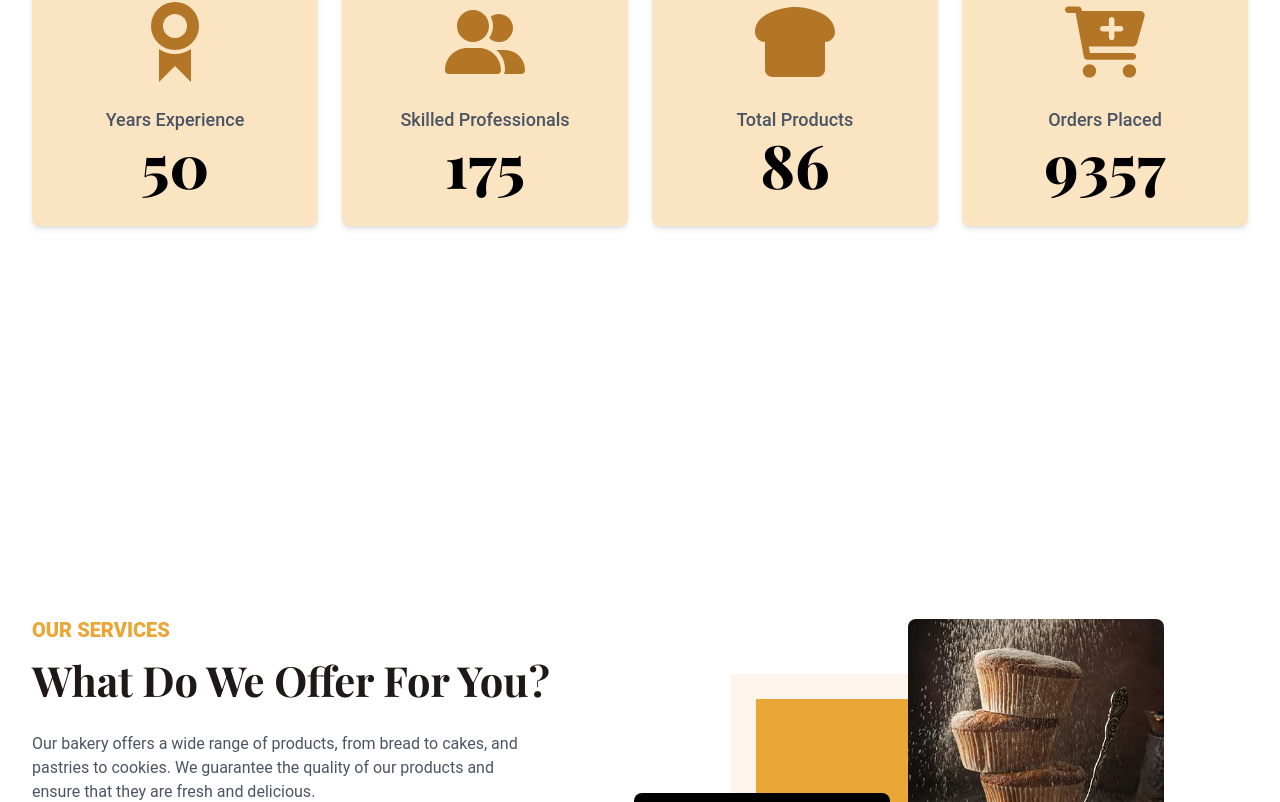
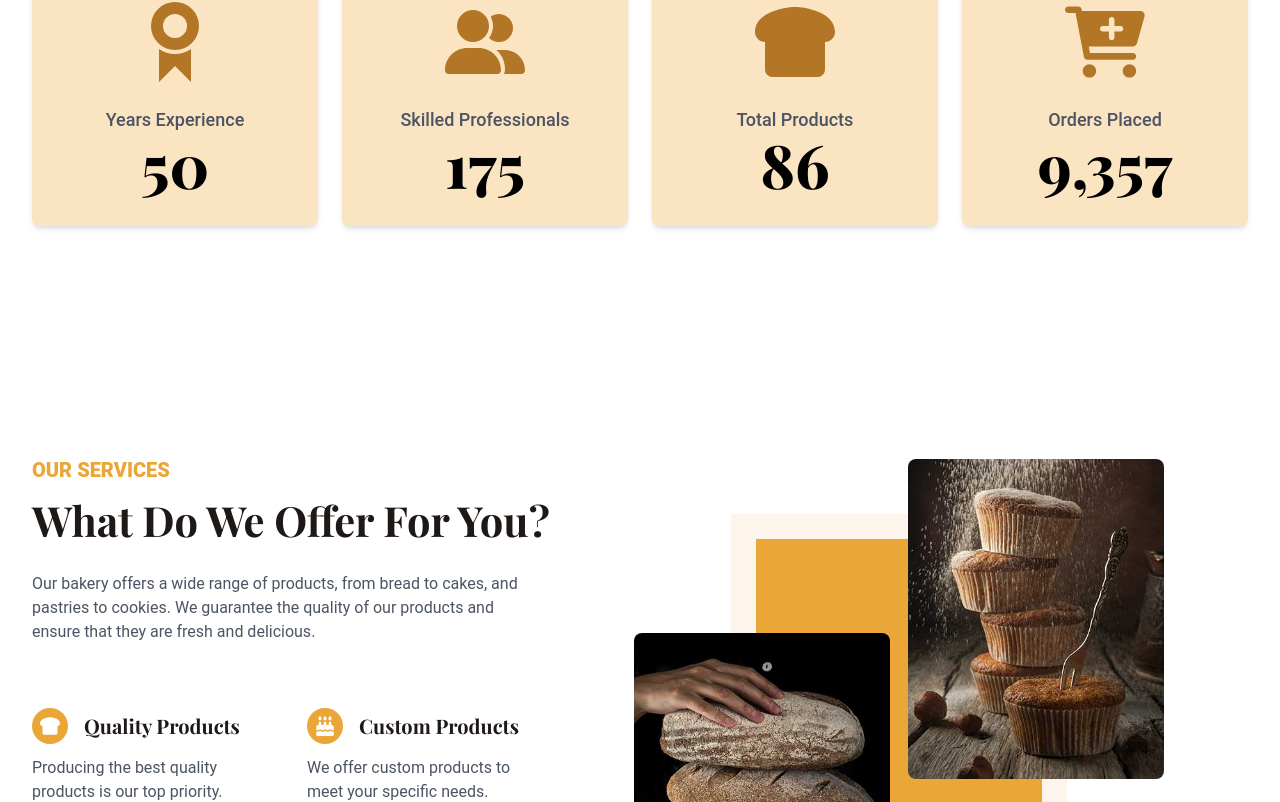
Before and after one commit to AmmarYasser33/Artisanal-bread, a React (Vite) app in the folder frontend/: page / in a window 1280 px wide. Shown: the part 1078-1880 px from the top of the page. Built offline with nearby package versions, Linux system fonts and the light colour scheme; a web font is replaced by a local one.

Commit message:
use react-countup for stats

```diff
--- a/frontend/package.json
+++ b/frontend/package.json
@@ -15,6 +15,7 @@
     "@tanstack/react-query-devtools": "^5.59.15",
     "glightbox": "^3.3.0",
     "react": "^18.2.0",
+    "react-countup": "^6.5.3",
     "react-dom": "^18.2.0",
     "react-hook-form": "^7.53.1",
     "react-player": "^2.16.0",
--- a/frontend/src/components/BakeryInfo.jsx
+++ b/frontend/src/components/BakeryInfo.jsx
@@ -7,7 +7,7 @@ import {
 
 export default function BakeryInfo() {
   return (
-    <div className="mx-auto flex max-w-7xl flex-col items-center justify-center px-4 py-40 sm:px-6 lg:flex-row lg:px-8">
+    <div className="mx-auto flex max-w-7xl flex-col items-center justify-center px-4 sm:px-6 lg:flex-row lg:px-8">
       <div>
         <h2 className="mb-4 font-roboto text-xl font-extrabold uppercase text-primary-500">
           Our Services
--- a/frontend/src/components/Stats.jsx
+++ b/frontend/src/components/Stats.jsx
@@ -1,3 +1,4 @@
+import CountUp from "react-countup";
 import {
   IconBadge,
   IconUserGroup,
@@ -60,7 +61,13 @@ export default function Stats() {
                 {stat.title}
               </h3>
 
-              <p className="text-6xl font-extrabold">{stat.number}</p>
+              <p className="text-6xl font-extrabold">
+                <CountUp
+                  end={stat.number}
+                  duration={4}
+                  enableScrollSpy={true}
+                />
+              </p>
             </div>
           </li>
         ))}
```
Also changed, not shown: 1 other file (tests, documents, lock files or other folders).
